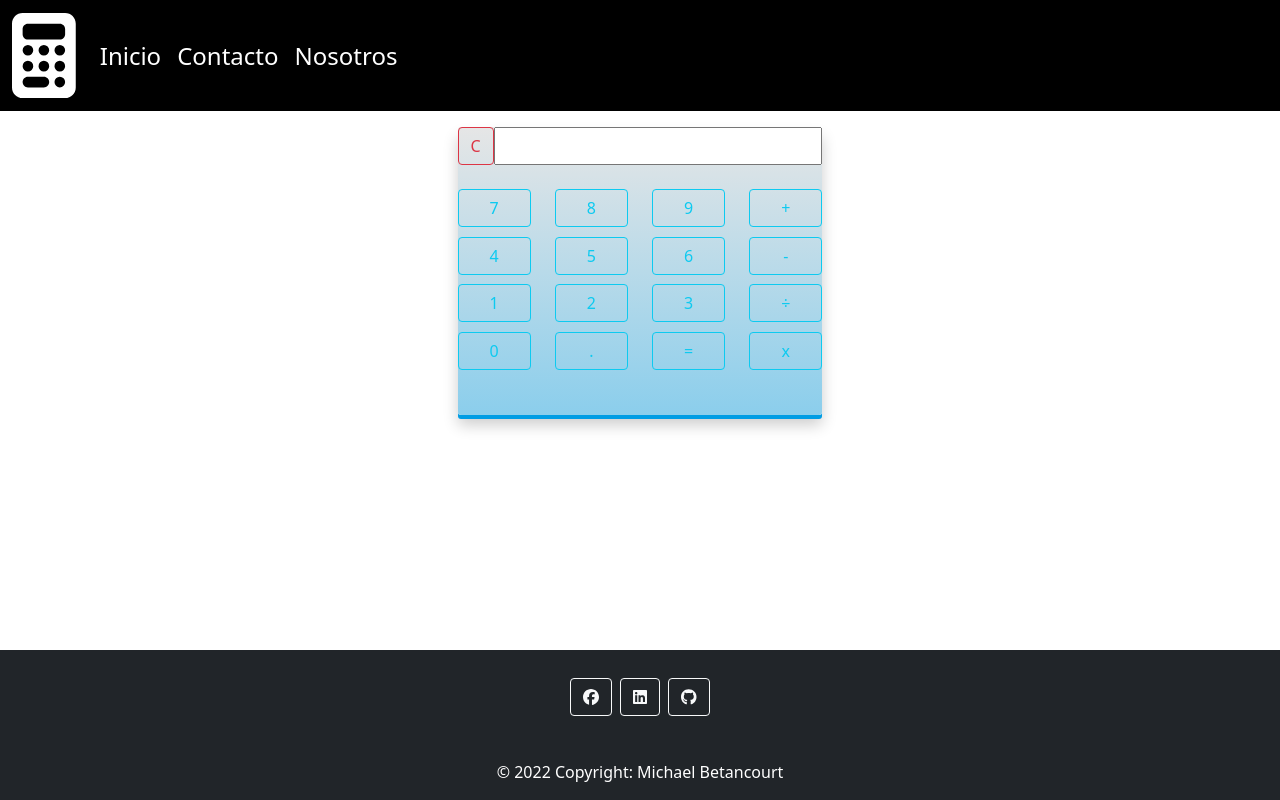
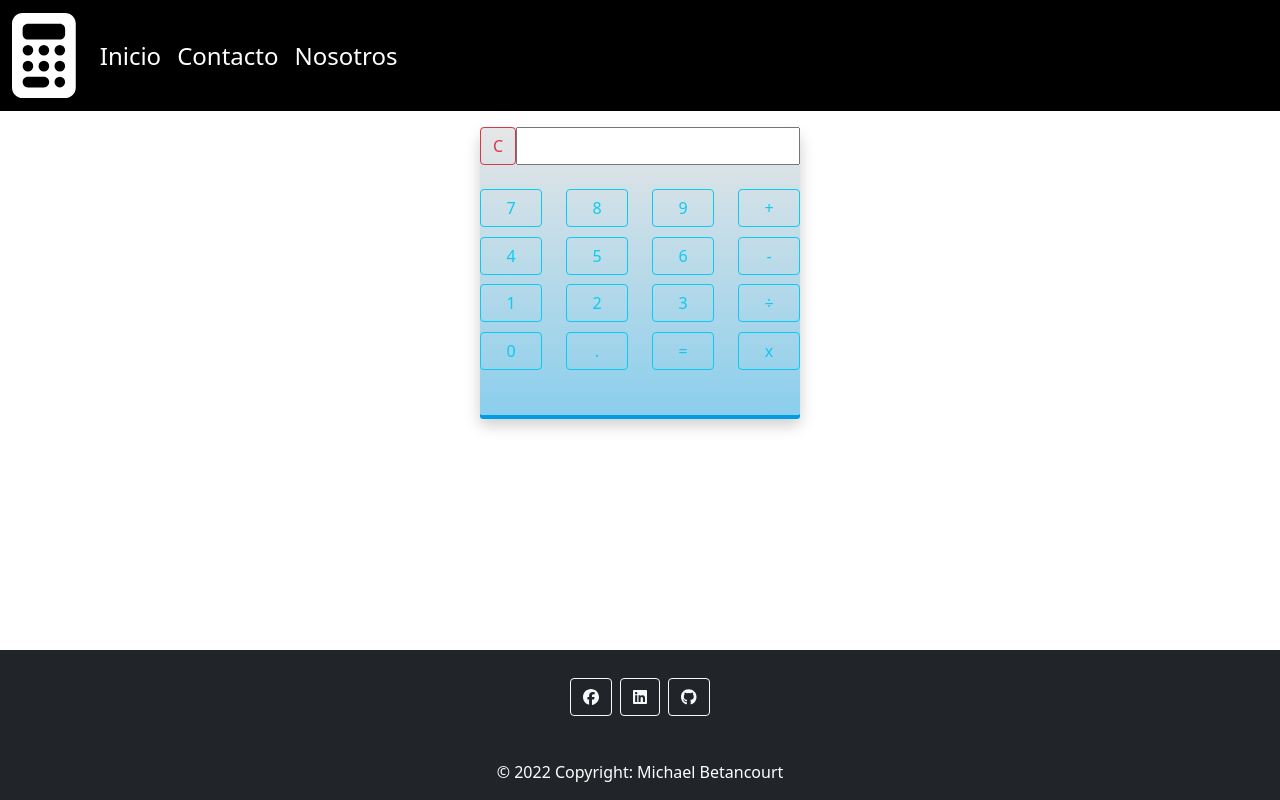
Before and after one commit to matthewdomi/Calculator, a Next.js app: page / in a window 1280 px wide. Built offline with nearby package versions, Linux system fonts and the light colour scheme.

Commit message:
algunos cambios

```diff
--- a/components/indexComponents/IndexComponent.jsx
+++ b/components/indexComponents/IndexComponent.jsx
@@ -22,7 +22,7 @@ const CreatCalculator = () => {
       <div className={Calculator.content}>
         <div className={Calculator.clearWithScreen}>
           <button type="button" className="btn btn-outline-danger btn-rounded clear" data-mdb-ripple-color="dark">C</button>
-          <input type="number" id="valor" name="numeros" className={Calculator.screen} />
+          <input type="text" id="valor" name="numeros" className={Calculator.screen} readonly/>
         </div>
         <div className={Calculator.buttonGroup+" row"} name="buttonGroup">
           <div className="col">
--- a/styles/Calculator.module.css
+++ b/styles/Calculator.module.css
@@ -16,7 +16,7 @@
 
     position: relative;
     background: linear-gradient(#e6e6e6, #8bceec);
-    width: 30%;
+    width:20em;
     height: 18rem;
     margin: 0 auto;
     border-radius: 3px;
```
